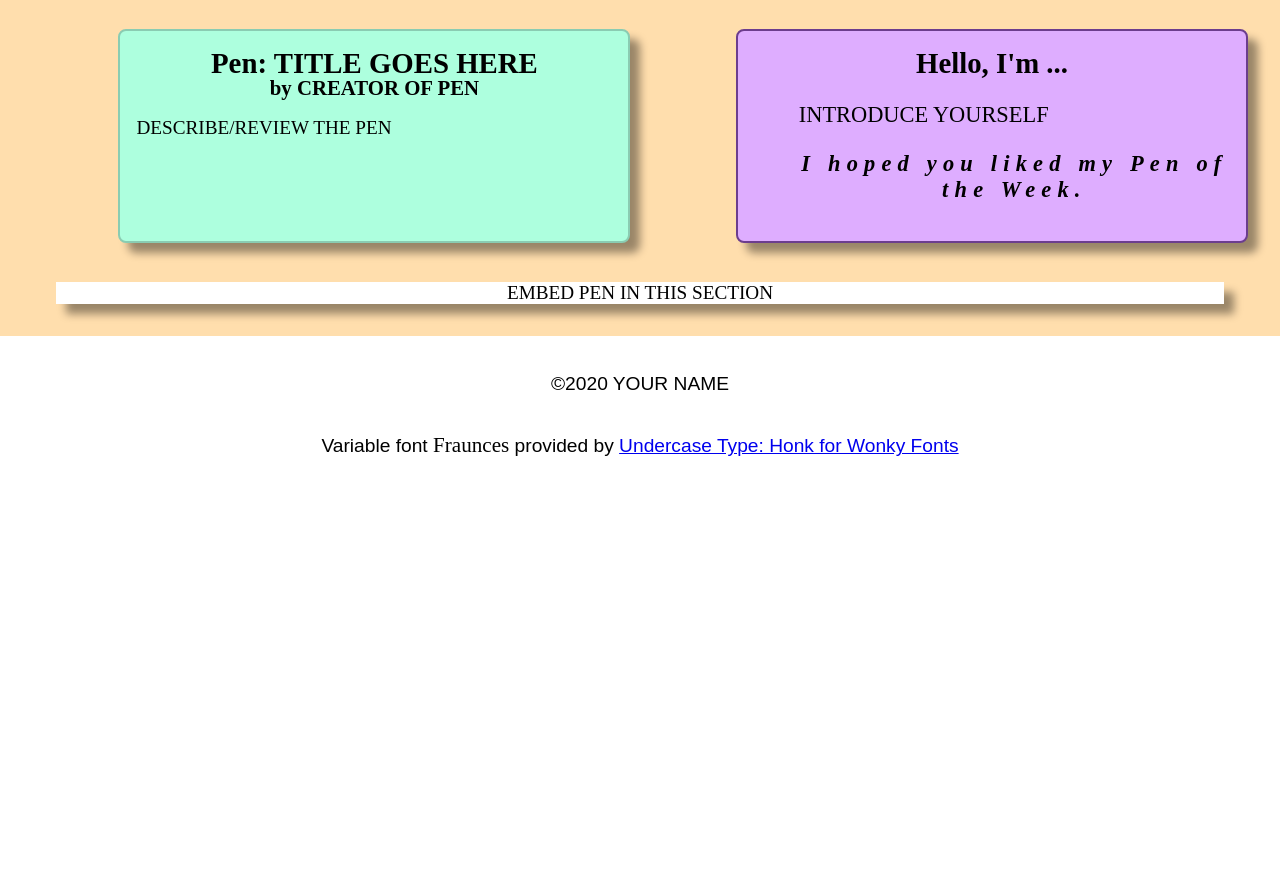
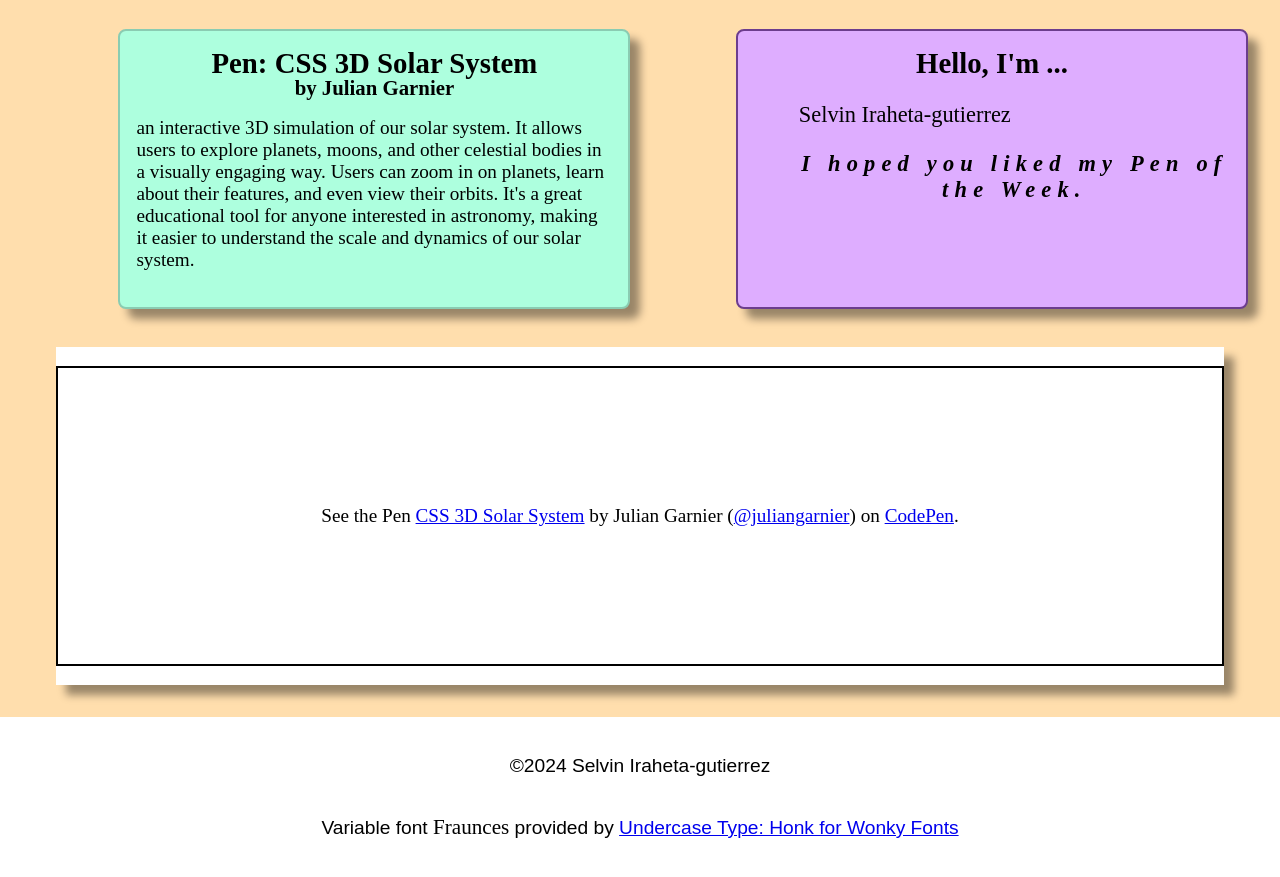
Before and after one commit to IDMX225/embed-codepen-selvin-irahetagutierrez, a plain HTML site: page index.html in a window 1280 px wide. Shown: the part 67-944 px from the top of the page. Before the commit the page ends 800 px from the top, so only its background shows below. Drawn offline with Linux system fonts and the light colour scheme; a script that the page names is missing; a web font is replaced by a local one.

Commit message:
Adding Pen and Information

```diff
--- a/index.html
+++ b/index.html
@@ -16,19 +16,24 @@
 
       <main>
         <article>
-          <h2>Pen: TITLE GOES HERE</h2>
-          <h3>by CREATOR OF PEN</h3>
-          <p>DESCRIBE/REVIEW THE PEN</p>
+          <h2>Pen: CSS 3D Solar System</h2>
+          <h3>by Julian Garnier </h3>
+          <p>an interactive 3D simulation of our solar system. It allows users to explore planets, moons, and other celestial bodies in a visually engaging way. Users can zoom in on planets, learn about their features, and even view their orbits. It's a great educational tool for anyone interested in astronomy, making it easier to understand the scale and dynamics of our solar system.</p>
         </article>
-        <section>EMBED PEN IN THIS SECTION</section>
+        <section><p class="codepen" data-height="300" data-default-tab="html,result" data-slug-hash="krNqZO" data-pen-title="CSS 3D Solar System" data-user="juliangarnier" style="height: 300px; box-sizing: border-box; display: flex; align-items: center; justify-content: center; border: 2px solid; margin: 1em 0; padding: 1em;">
+          <span>See the Pen <a href="https://codepen.io/juliangarnier/pen/krNqZO">
+          CSS 3D Solar System</a> by Julian Garnier (<a href="https://codepen.io/juliangarnier">@juliangarnier</a>)
+          on <a href="https://codepen.io">CodePen</a>.</span>
+        </p>
+        <script async src="https://cpwebassets.codepen.io/assets/embed/ei.js"></script></section>
         <aside>
           <h2>Hello, I'm ...</h2>
-          <p>INTRODUCE YOURSELF</p>
+          <p>Selvin Iraheta-gutierrez</p>
           <p class="bye">I hoped you liked my Pen of the Week.</p>
         </aside>
       </main>
       <footer class="sans-serif">
-        <p>&copy;2020 YOUR NAME</p>
+        <p>&copy;2024 Selvin Iraheta-gutierrez</p>
         <p>
           Variable font <span class="serif">Fraunces</span> provided by
           <a href="https://github.com/undercasetype/Fraunces"
```
